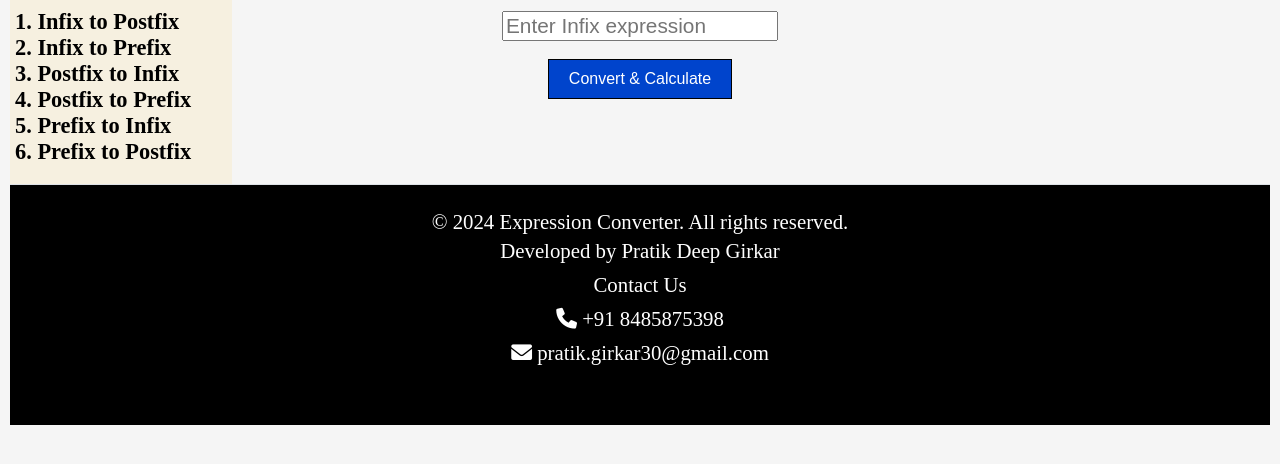
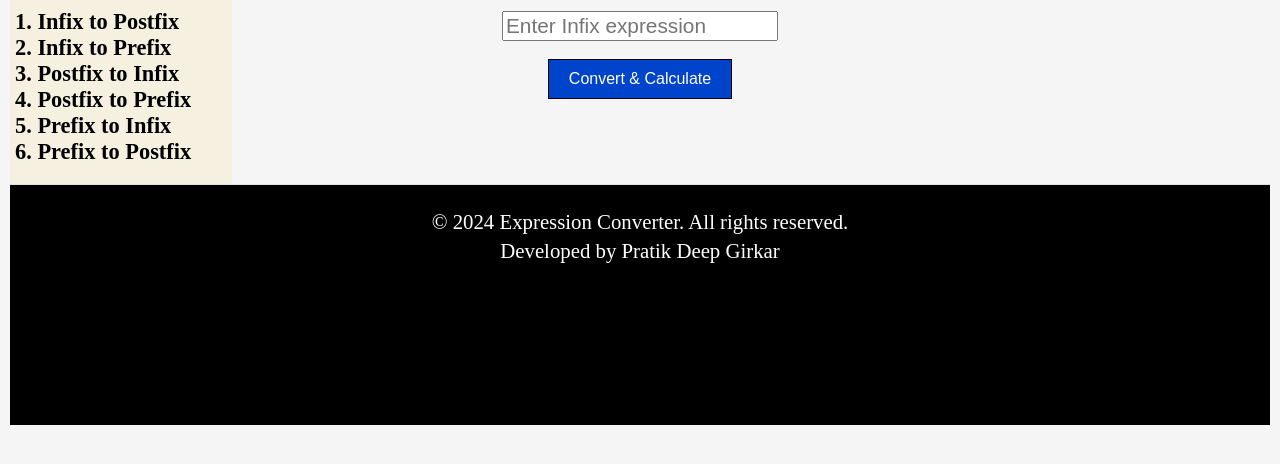
Before and after one commit to PratikGirkar30/Expression-Converter, a plain HTML site: page index.html in a window 1280 px wide. Shown: the part 228-692 px from the top of the page. Drawn offline with Linux system fonts and the light colour scheme.

Commit message:
Update index.html

```diff
--- a/index.html
+++ b/index.html
@@ -84,11 +84,6 @@
       <footer>
         <p>&copy; 2024 Expression Converter. All rights reserved.</p>
         <p>Developed by Pratik Deep Girkar</p>
-        <ul>
-          <li>Contact Us</li>
-          <ul><i class="fas fa-phone"></i> +91 8485875398</ul>
-          <ul><i class="fas fa-envelope"></i> pratik.girkar30@gmail.com</ul>
-        </ul>
     </div>
     </footer>
   </div>
```
